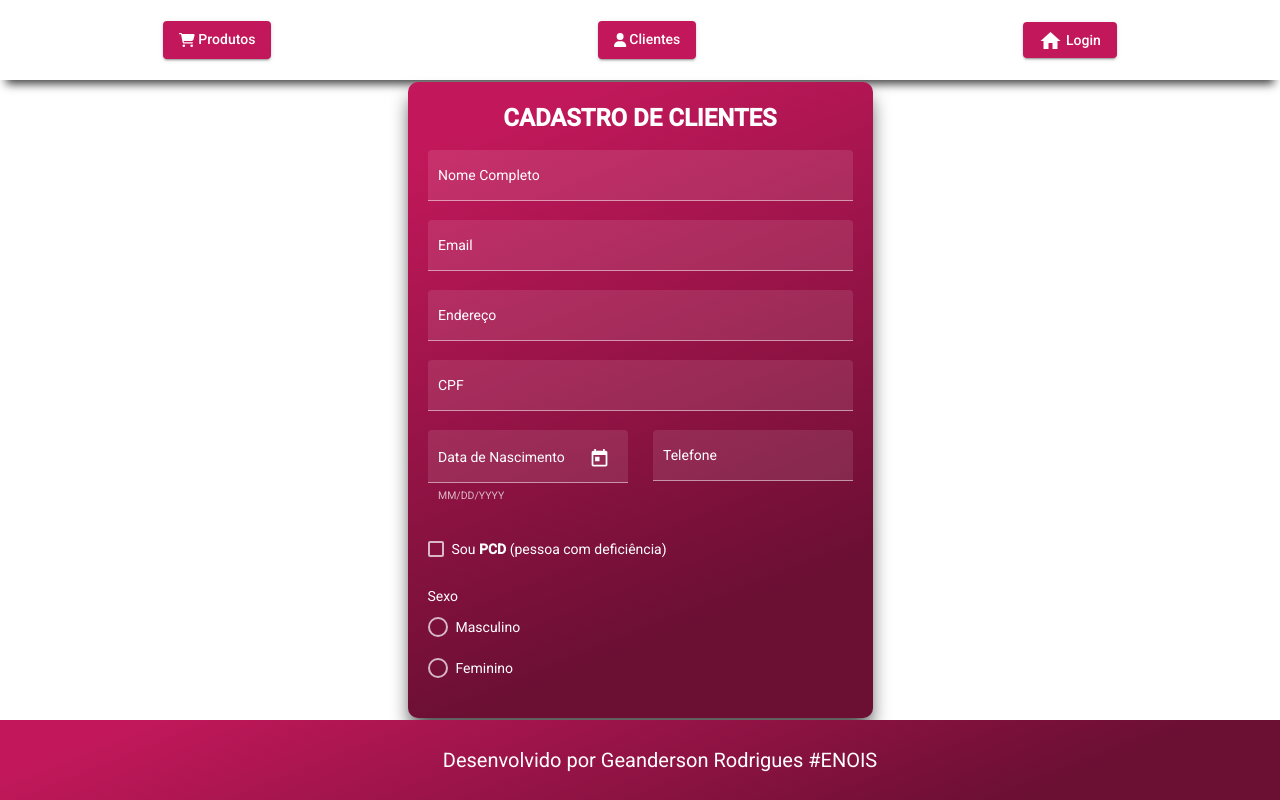
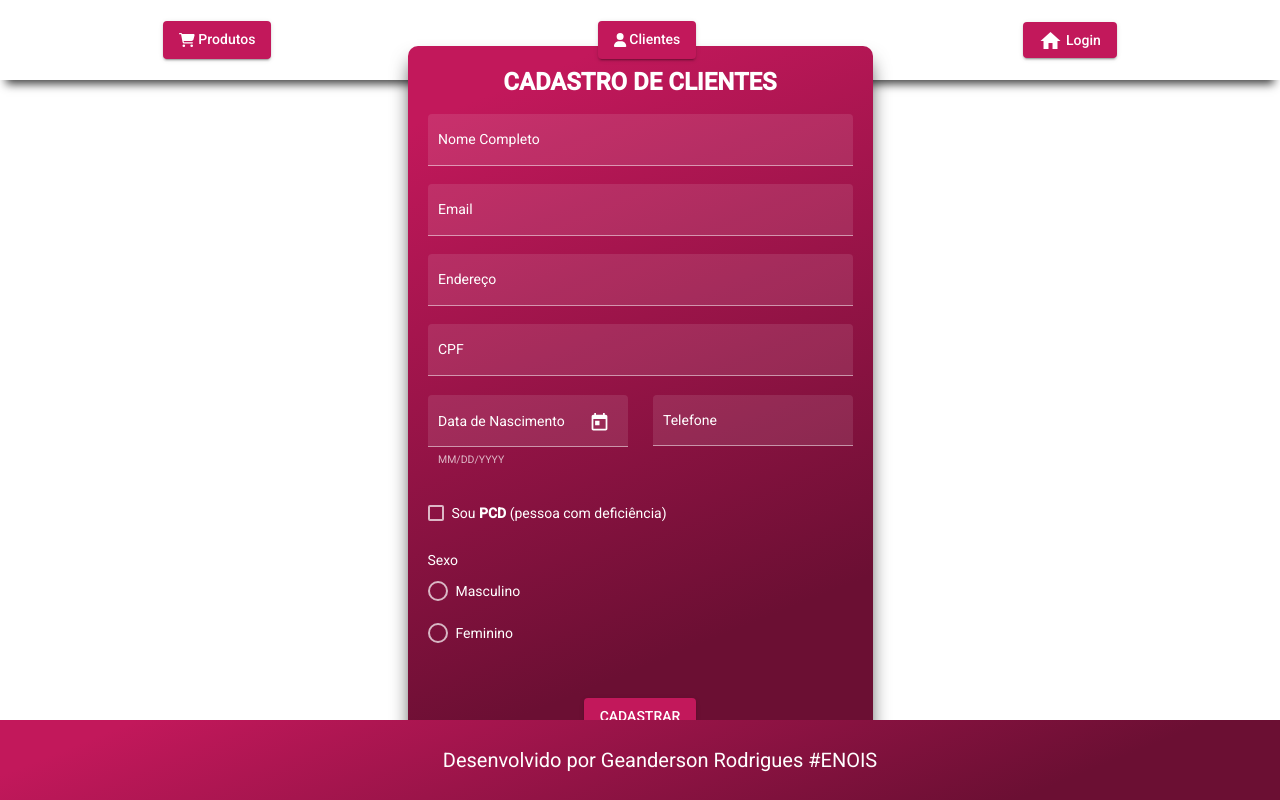
Before and after one commit to Geanderson74/farmacia, an Angular app in the folder farmacia/: page /clientes in a window 1280 px wide. Built offline with nearby package versions, Linux system fonts and the light colour scheme.

Commit message:
Adição do botão no fomulário de cadastro e atualização de cores na tela de cadastro

```diff
--- a/farmacia/src/app/app-routing.module.ts
+++ b/farmacia/src/app/app-routing.module.ts
@@ -26,7 +26,6 @@ const routes: Routes = [
     loadChildren: () => import('./produtos/produtos.module').then(m => m.ProdutosModule)
   },
 
-
   {
     path: 'clientes',
     loadChildren: () => import('./clientes/clientes.module').then(m => m.ClientesModule)
--- a/farmacia/src/app/clientes/clientes.component.html
+++ b/farmacia/src/app/clientes/clientes.component.html
@@ -48,6 +48,12 @@
                     <mat-radio-button value="2">Feminino</mat-radio-button>
                 </mat-radio-group>
             </div>
+
+            <div class="botao">
+                <button mat-raised-button color="primary">
+                        CADASTRAR
+                </button>
+            </div>
         </form>
     </div>
 </section>
--- a/farmacia/src/app/clientes/clientes.component.scss
+++ b/farmacia/src/app/clientes/clientes.component.scss
@@ -64,5 +64,15 @@
                 }
             }
         }
+        .botao{
+            margin-top: 35px;
+            text-align: center;
+            button{
+                &:hover{
+                    background-color: #ffffff;
+                    color: #6b0f33;
+                }
+            }
+        }
     }
 }
```
